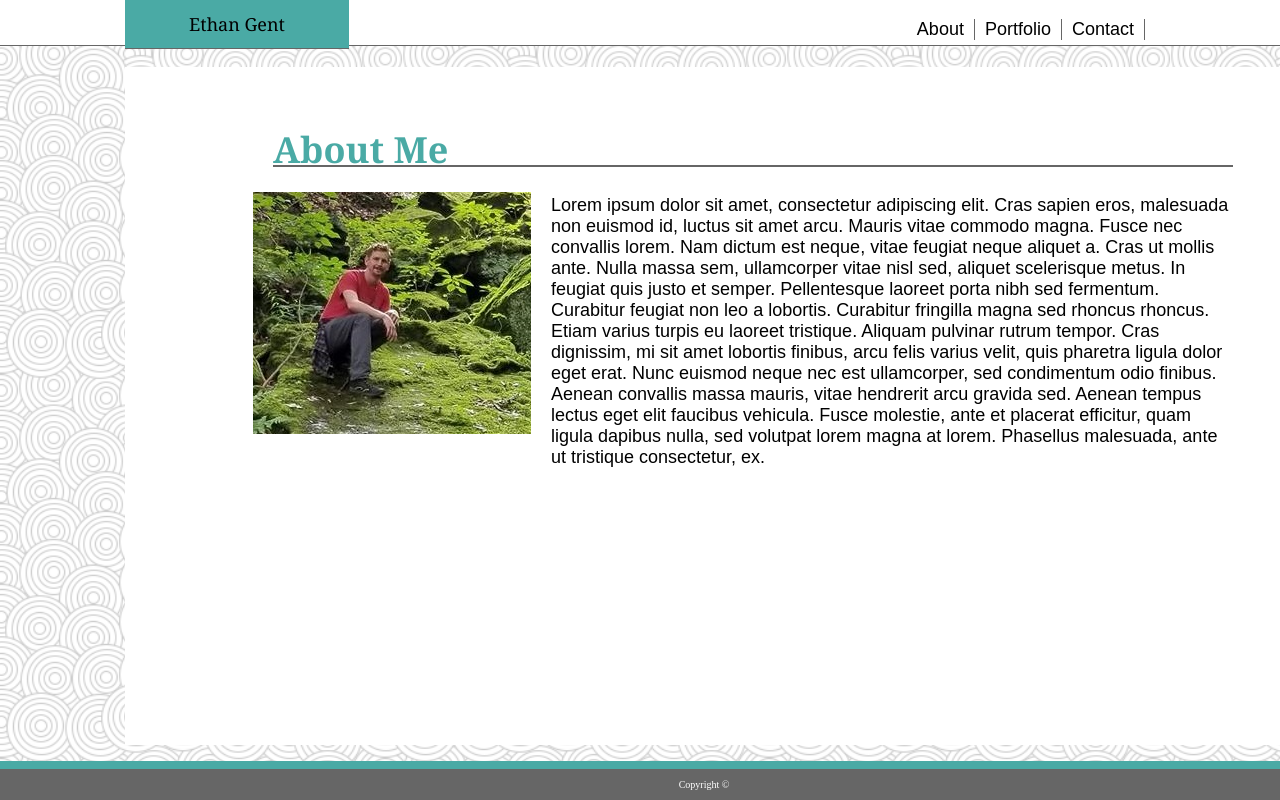
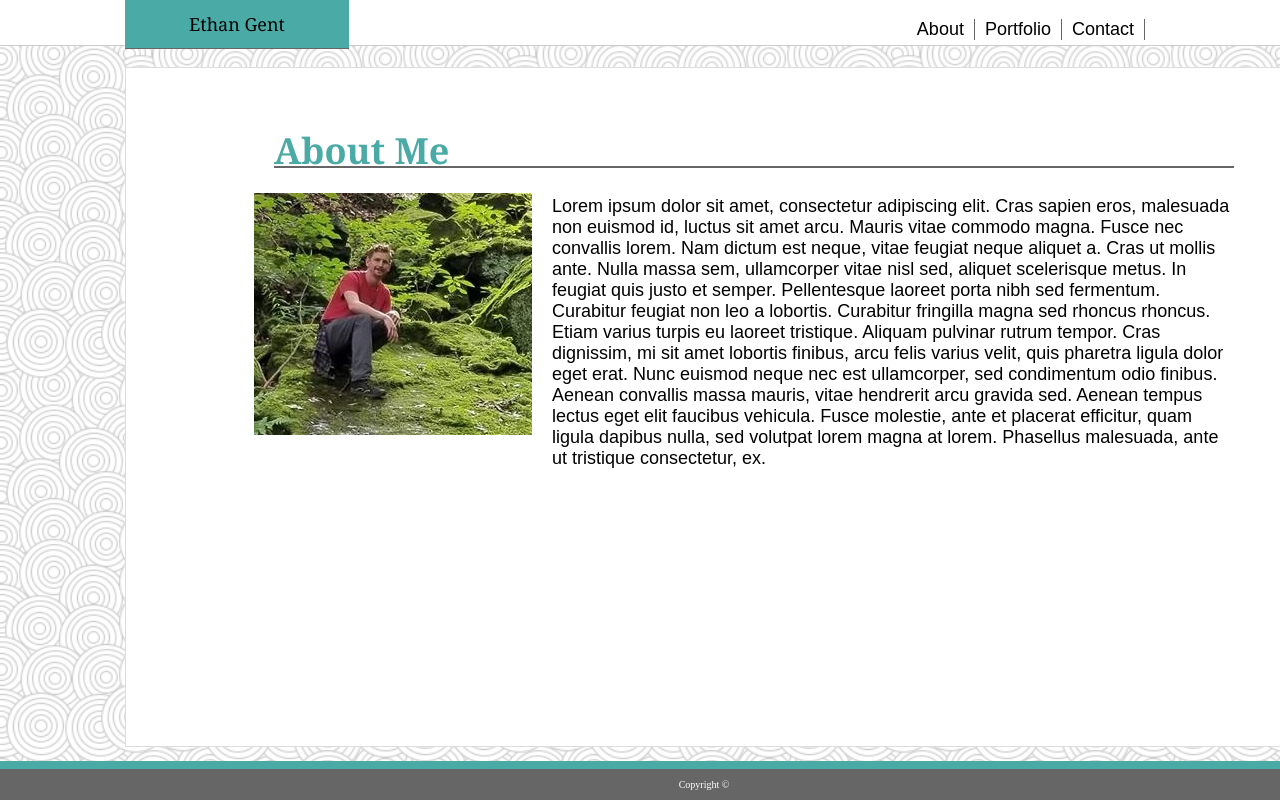
Before and after one commit to ethgent2391/Basic-Portfolio, a plain HTML site: page index.html in a window 1280 px wide. Shown: the top 800 px of the page. Drawn offline with Linux system fonts and the light colour scheme.

Commit message:
one more time

```diff
--- a/assets/css/style.css
+++ b/assets/css/style.css
@@ -11,12 +11,13 @@ body {
     position: absolute;
     top:0px;
     left:0px;
-    border-bottom:1px solid #666666;
+    border-bottom:1px solid #cccccc;
 
 }
 #contentspace{
     align-content:center;
     background-color: #ffffff;
+    border: 1px solid #dddddd;
     padding: 10%;
     width:960px;
     margin-top:59px;
```
